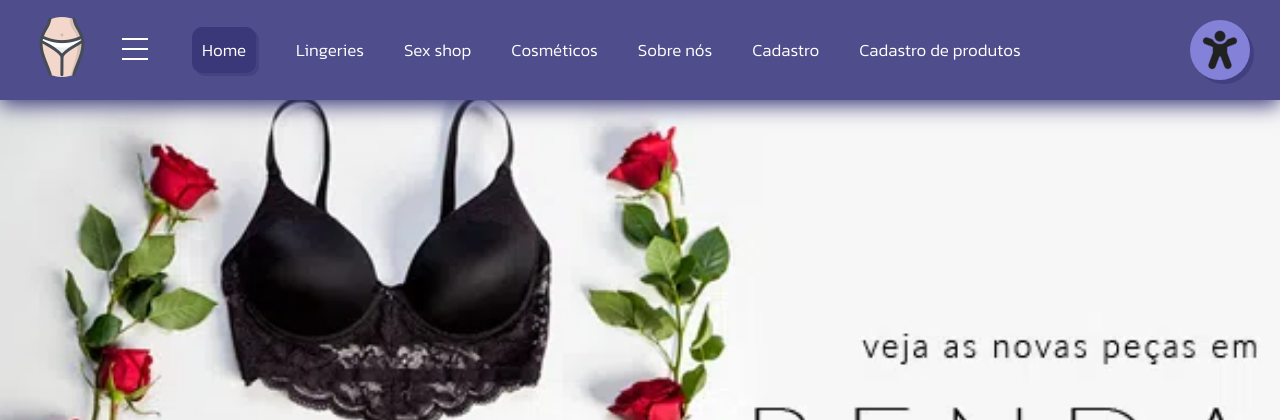
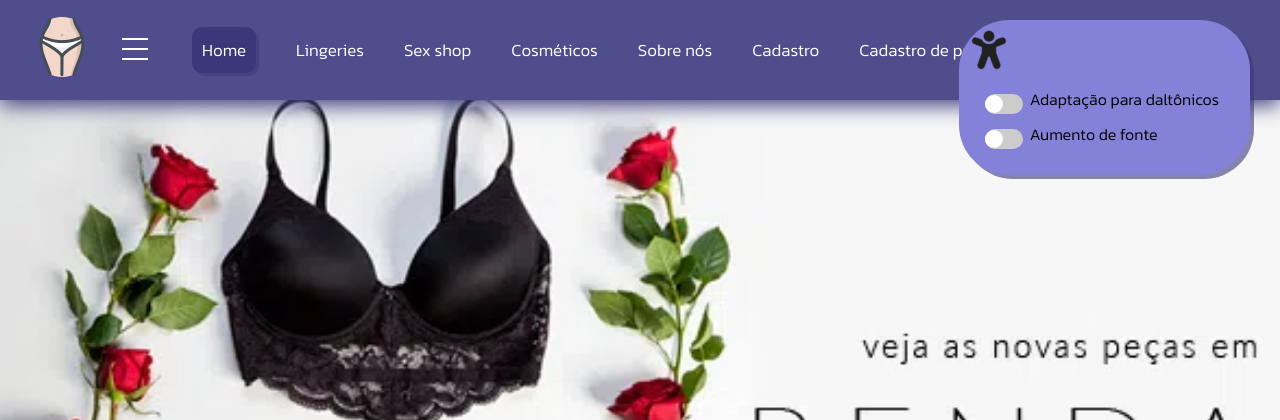
Before and after one commit to Kurarisse/TCCalpha, a PHP site: page / in a window 1280 px wide. Shown: the top 420 px of the page. Run offline with PHP 8.4, Linux system fonts and the light colour scheme.

Commit message:
acessibility

```diff
--- a/css/styles.css
+++ b/css/styles.css
@@ -80,6 +80,11 @@ body{
 
 /* ESTILO CORPO */
 #corpo{
+    width: 100%;
+    margin-bottom: 150px;
+}
+
+.corpo{
     width: 100%;
     margin-bottom: 150px;
     background-image: url(../img/banner.png);
@@ -226,6 +231,82 @@ body{
     right: 30px;
 }
 
+.acessibilidade{
+    list-style: none;
+    padding: 5px;
+    margin: 5px;
+}
+
+.acessibilidade li{
+    padding: 5px;
+    margin: 5px;
+}
+
+.daltonico{
+    padding: 5px;
+    margin-left: 2px;
+}
+
+.tamanho_fonte{
+    padding: 5px;
+    margin-left: 2px;
+}
+
+/* EFEITO CONTRASTE DALTÔNICOS */
+.switch {
+    position: relative;
+    display: inline-block;
+    width: 38px;
+    height: 20px;
+  }
+
+  .switch input {
+    opacity: 0;
+    width: 0;
+    height: 0;
+  }
+
+  .slider {
+    position: absolute;
+    cursor: pointer;
+    top: 0;
+    left: 0;
+    right: 0;
+    bottom: 0;
+    background-color: #ccc;
+    -webkit-transition: .4s;
+    transition: .4s;
+  }
+
+  .slider:before {
+    position: absolute;
+    content: "";
+    height: 18px;
+    width: 18px;
+    top: 1px;
+    background-color: white;
+    -webkit-transition: .4s;
+    transition: .4s;
+  }
+
+  input:checked + .slider {
+    background-color: rgb(79, 77, 140);
+  }
+
+  input:checked + .slider:before {
+    -webkit-transform: translateX(19px);
+    -ms-transform: translateX(19px);
+    transform: translateX(19px);
+  }
+
+  .slider.round {
+    border-radius: 34px;
+  }
+
+  .slider.round:before {
+    border-radius: 50%;
+  }
+
 /* ESTILO RODAPÉ */
 #footer{
     text-align: center;
--- a/index.html
+++ b/index.html
@@ -19,7 +19,7 @@
 <body>
 
     <!-- INÍCIO CORPO -->
-    <div id="corpo">
+    <div id="corpo" class="corpo">
 
         <!-- INÍCIO CABEÇALHO -->
         <header class="cabecalho">
@@ -56,7 +56,23 @@
         <!-- BOTÃO DE ACESSIBILIDADE -->
         <!-- IMPORTANTE (OLHA BEM PRO CÓDIGO AQ TÁ Z) -->
         <!-- ver com a Giu o que colocar no mapa de acessibilidade -->
-        <div id="acessibilidade"><img src="img/acessibilidade.png" alt="Imagem relacionada à acessibilidade" title="Símbolo de acessibilidade"></div>
+        <div id="acessibilidade">
+            <img src="img/acessibilidade.png" alt="Imagem relacionada à acessibilidade" title="Símbolo de acessibilidade">
+            <ul class="acessibilidade">
+                <li>
+                    <label class="switch">
+                        <input type="checkbox" name="daltonico" id="daltonico">
+                            <span class="slider round"></span>
+                    </label><span class="daltonico">Adaptação para daltônicos</span>
+                </li>
+                <li>
+                    <label class="switch">
+                    <input type="checkbox" name="tamanho_fonte" id="tamanho_fonte">
+                        <span class="slider round"></span>
+                </label><span class="tamanho_fonte">Aumento de fonte</span>
+            </li>
+            </ul>
+        </div>
         <!-- FIM BOTÃO ACESSIBILIDADE -->
 
 
```
